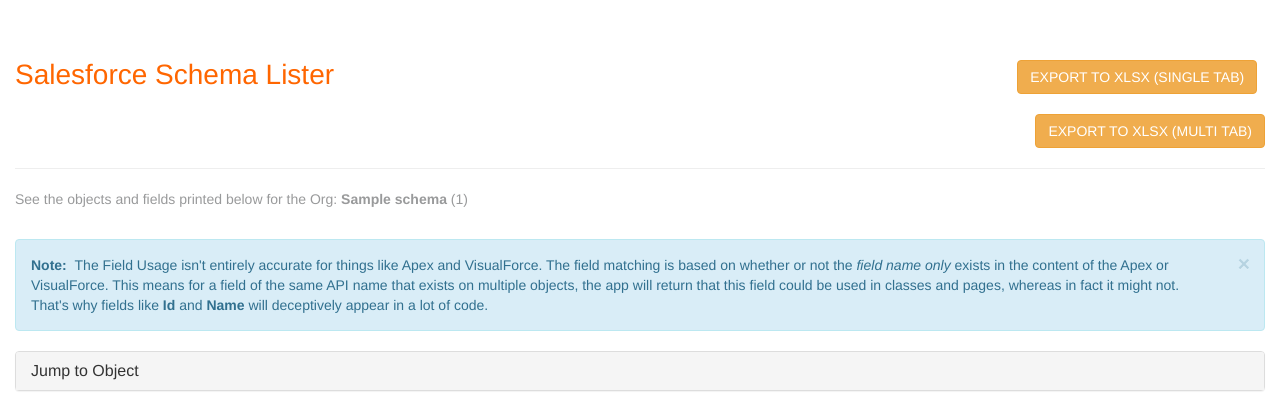
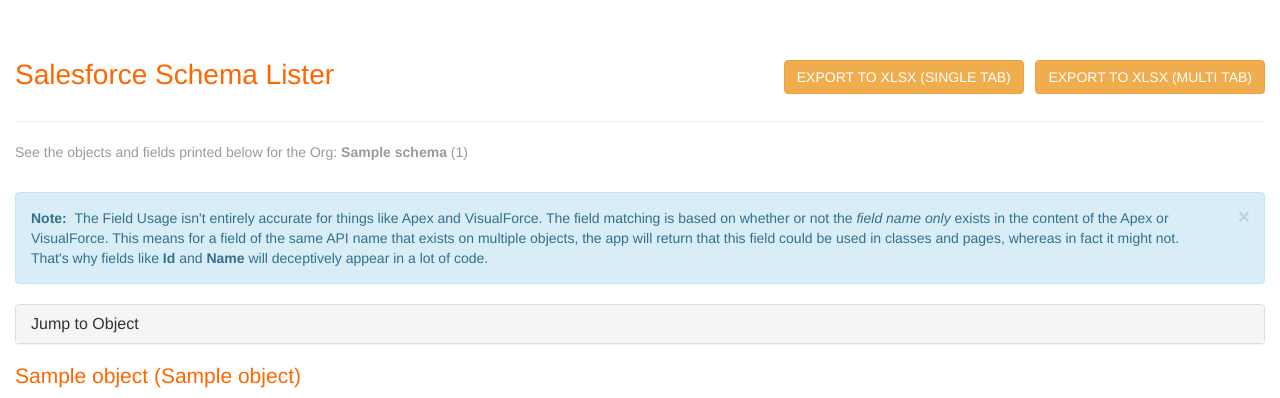
Before and after one commit to benedwards44/schemalister, a Django app: template schemalister/templates/schema.html in a window 1280 px wide. Shown: the part 53-451 px from the top of the page. Run offline with Django 3.2, Linux system fonts and the light colour scheme; the template is opened without the code that fills it: most values are stand-ins (such as "Sample title", 1, 10 or a date in 2020); data that the repository does not hold is empty; parts of the project's set-up code (start-up, migrations or seed data) failed here and were passed over; some libraries are stand-ins or nearby versions.

Commit message:
Tweak styling

```diff
--- a/schemalister/templates/schema.html
+++ b/schemalister/templates/schema.html
@@ -4,11 +4,11 @@
 
     <div class="row">
 
-        <div class="col-md-8">
+        <div class="col-md-6">
             <h1>Salesforce Schema Lister</h1>
         </div>
 
-        <div class="col-md-4 text-right">
+        <div class="col-md-6 text-right">
             <a href="{% url 'export' schema_id=schema.random_id %}?singleTab=1">
                 <button class="btn btn-warning" style="margin-top:20px;">Export to XLSX (Single Tab)</button>
             </a>
```
